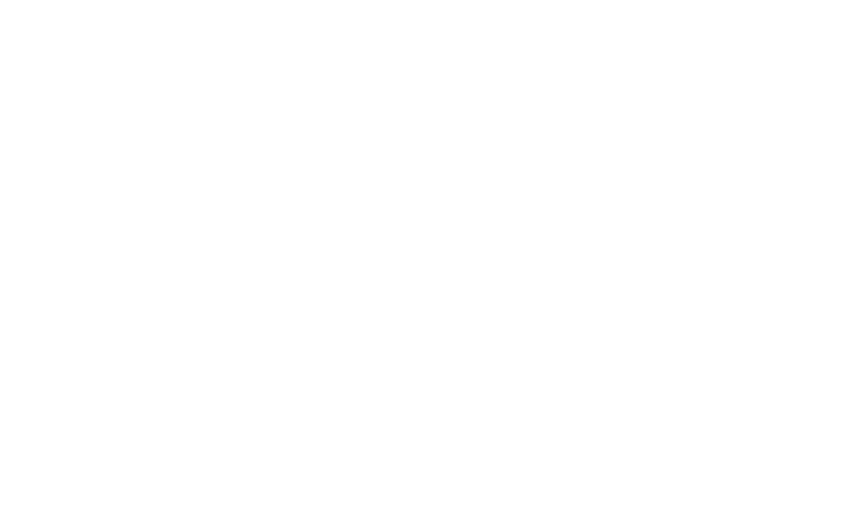
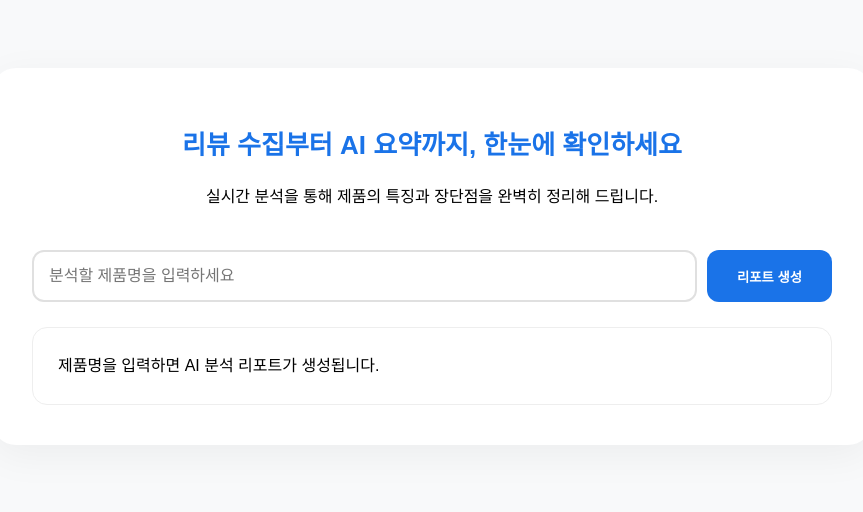
Before and after one commit to qjootkar1/-, a FastAPI app: page / in a window 1280 px wide. Before the commit the part shown is empty. Shown: the top 512 px of the page, without its empty margins (208-1071 px from the left). Run offline with FastAPI, Linux system fonts and the light colour scheme.

Commit message:
Update index.html

```diff
--- a/templates/index.html
+++ b/templates/index.html
@@ -3,112 +3,54 @@
 <head>
     <meta charset="UTF-8">
     <meta name="viewport" content="width=device-width, initial-scale=1.0">
-    <title>AI 제품 분석기/title>
+    <title>AI 제품 분석기</title>
     <style>
-        :root { --primary: #1a73e8; --error: #d93025; --success: #188038; --bg: #f8f9fa; }
-        body { font-family: 'Pretendard', sans-serif; background: var(--bg); padding: 20px; color: #333; margin: 0; line-height: 1.7; }
-        .container { max-width: 800px; margin: 40px auto; background: #fff; padding: 40px; border-radius: 24px; box-shadow: 0 10px 40px rgba(0,0,0,0.06); }
-
-        .header { text-align: center; margin-bottom: 30px; }
-        .header h1 { font-size: 26px; color: var(--primary); margin-bottom: 12px; }
-        .header p { font-size: 15px; color: #666; }
-
+        :root { --primary: #1a73e8; --bg: #f8f9fa; }
+        body { font-family: 'Pretendard', sans-serif; background: var(--bg); padding: 20px; line-height: 1.6; }
+        .container { max-width: 800px; margin: 40px auto; background: #fff; padding: 40px; border-radius: 24px; box-shadow: 0 10px 40px rgba(0,0,0,0.05); }
+        .header { text-align: center; margin-bottom: 40px; }
+        .header h1 { color: var(--primary); font-size: 26px; }
         .input-group { display: flex; gap: 10px; margin-bottom: 25px; }
-        input { flex: 1; padding: 16px; border: 2px solid #e0e0e0; border-radius: 14px; font-size: 16px; outline: none; transition: 0.2s; }
-        input:focus { border-color: var(--primary); background: #fff; }
-        button { padding: 0 30px; background: var(--primary); color: white; border: none; border-radius: 14px; font-weight: bold; cursor: pointer; font-size: 16px; }
-        button:hover { background: #1557b0; }
-
-        /* 상태 알림창 */
-        .status-box { margin-bottom: 15px; min-height: 24px; display: flex; align-items: center; gap: 8px; }
-        #status { font-size: 14px; font-weight: 500; }
-        .loader { width: 16px; height: 16px; border: 2px solid #f3f3f3; border-top: 2px solid var(--primary); border-radius: 50%; display: none; animation: spin 1s linear infinite; }
-
-        @keyframes spin { 0% { transform: rotate(0deg); } 100% { transform: rotate(360deg); } }
-
-        /* 분석 결과 출력창 */
-        #result {
-            background: #ffffff; border: 1px solid #eee; padding: 30px; border-radius: 20px;
-            font-size: 16px; color: #3c4043; white-space: pre-wrap; word-break: break-all;
-            box-shadow: inset 0 2px 4px rgba(0,0,0,0.02);
-        }
-        .data-info-tag { display: inline-block; margin-top: 15px; padding: 4px 12px; background: #e8f0fe; color: var(--primary); border-radius: 20px; font-size: 12px; font-weight: bold; }
+        input { flex: 1; padding: 15px; border: 2px solid #e0e0e0; border-radius: 12px; font-size: 16px; outline: none; }
+        button { padding: 0 30px; background: var(--primary); color: white; border: none; border-radius: 12px; font-weight: bold; cursor: pointer; }
+        #status { font-size: 14px; color: var(--primary); margin-bottom: 10px; font-weight: 500; }
+        #result { background: #ffffff; border: 1px solid #eee; padding: 25px; border-radius: 15px; white-space: pre-wrap; font-size: 16px; }
     </style>
 </head>
 <body>
-
     <div class="container">
         <div class="header">
             <h1>리뷰 수집부터 AI 요약까지, 한눈에 확인하세요</h1>
-        <p>웹 리뷰를 실시간으로 탐색하고 제품 일치 여부를 검수한 뒤 분석합니다.</p>
+            <p>실시간 분석을 통해 제품의 특징과 장단점을 완벽히 정리해 드립니다.</p>
         </div>
-
         <div class="input-group">
-        <input type="text" id="pName" placeholder="정확한 제품명을 입력하세요 (예: 갤럭시 S24 울트라)">
-        <button onclick="runAnalysis()">리포트 생성</button>
+            <input type="text" id="pName" placeholder="분석할 제품명을 입력하세요">
+            <button onclick="run()">리포트 생성</button>
         </div>
-
-    <div class="status-box">
-        <div id="loader" class="loader"></div>
         <div id="status"></div>
+        <div id="result">제품명을 입력하면 AI 분석 리포트가 생성됩니다.</div>
     </div>
-
-    <div id="result">
-        분석 결과가 여기에 표시됩니다.
-        AI가 관련 없는 제품 정보를 걸러내고 장단점과 점수를 정리해 드립니다.
-    </div>
-</div>
-
     <script>
-    async function runAnalysis() {
+        async function run() {
             const pName = document.getElementById('pName').value;
             const resultDiv = document.getElementById('result');
             const statusDiv = document.getElementById('status');
-        const loader = document.getElementById('loader');
+            if(!pName) return alert("제품명을 입력하세요.");
 
-        if(!pName) {
-            alert("분석할 제품명을 입력해 주세요.");
-            return;
-        }
+            statusDiv.innerText = "🔍 실시간 리뷰를 탐색하고 검수 중...";
+            resultDiv.innerText = "AI가 리포트를 작성 중입니다. 잠시만 기다려 주세요...";
 
-        // 초기화
-        loader.style.display = "block";
-        statusDiv.style.color = "#1a73e8";
-        statusDiv.innerText = "🌐 웹에서 데이터를 긁어와 제품 일치 여부를 검수 중입니다...";
-        resultDiv.innerHTML = '<p style="color:#888;">실시간 리뷰를 탐색하고 AI가 항목별로 분류하고 있습니다. 잠시만 기다려 주세요...</p>';
-
-        const formData = new FormData();
-        formData.append('user_input', pName);
-
+            const fd = new FormData();
+            fd.append('user_input', pName);
             try {
-            const res = await fetch('/chat', { method: 'POST', body: formData });
+                const res = await fetch('/chat', { method: 'POST', body: fd });
                 const data = await res.json();
-
-            loader.style.display = "none";
-
-            if(data.answer) {
-                // 제품 정보를 찾지 못했을 때의 처리
-                if(data.data_info === "검증된 데이터 없음") {
-                    statusDiv.style.color = "#d93025";
-                    statusDiv.innerText = "⚠️ 일치하는 데이터를 찾지 못함";
-                } else {
-                    statusDiv.style.color = "#188038";
-                    statusDiv.innerText = "✅ " + data.data_info;
-                }
-                resultDiv.innerText = data.answer;
-            } else {
-                statusDiv.style.color = "#d93025";
-                statusDiv.innerText = "❌ 오류 발생";
-                resultDiv.innerText = "에러: " + (data.error || "알 수 없는 오류가 발생했습니다.");
-            }
+                statusDiv.innerText = "✅ " + (data.data_info || "완료");
+                resultDiv.innerText = data.answer || data.error;
             } catch(e) {
-            loader.style.display = "none";
-            statusDiv.style.color = "#d93025";
-            statusDiv.innerText = "❌ 연결 실패";
-            resultDiv.innerText = "서버와 연결할 수 없습니다. 다시 시도해 주세요.";
+                resultDiv.innerText = "서버 연결에 실패했습니다.";
             }
         }
     </script>
-
 </body>
 </html>
```
Lines whose indentation alone changed are shown as unchanged.
